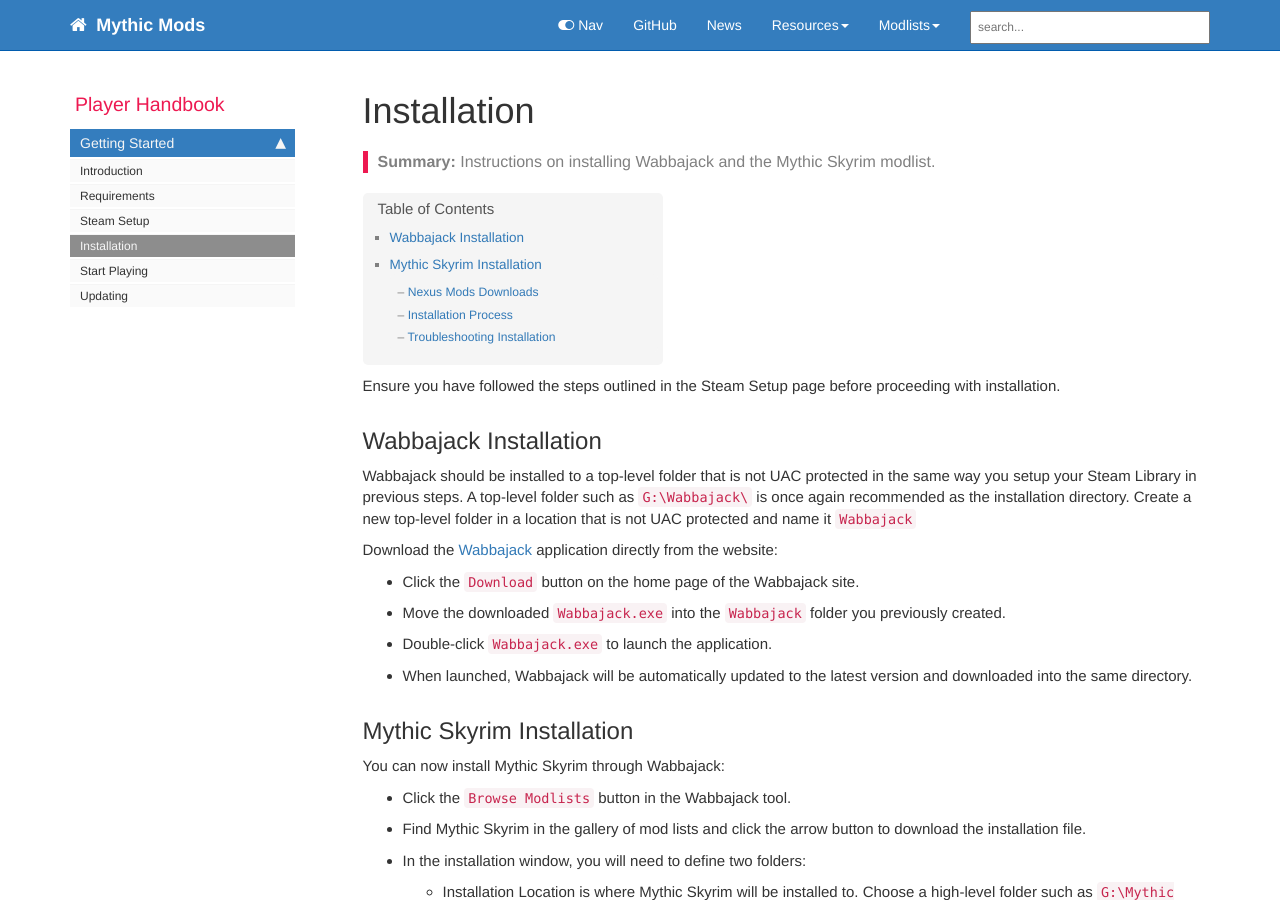
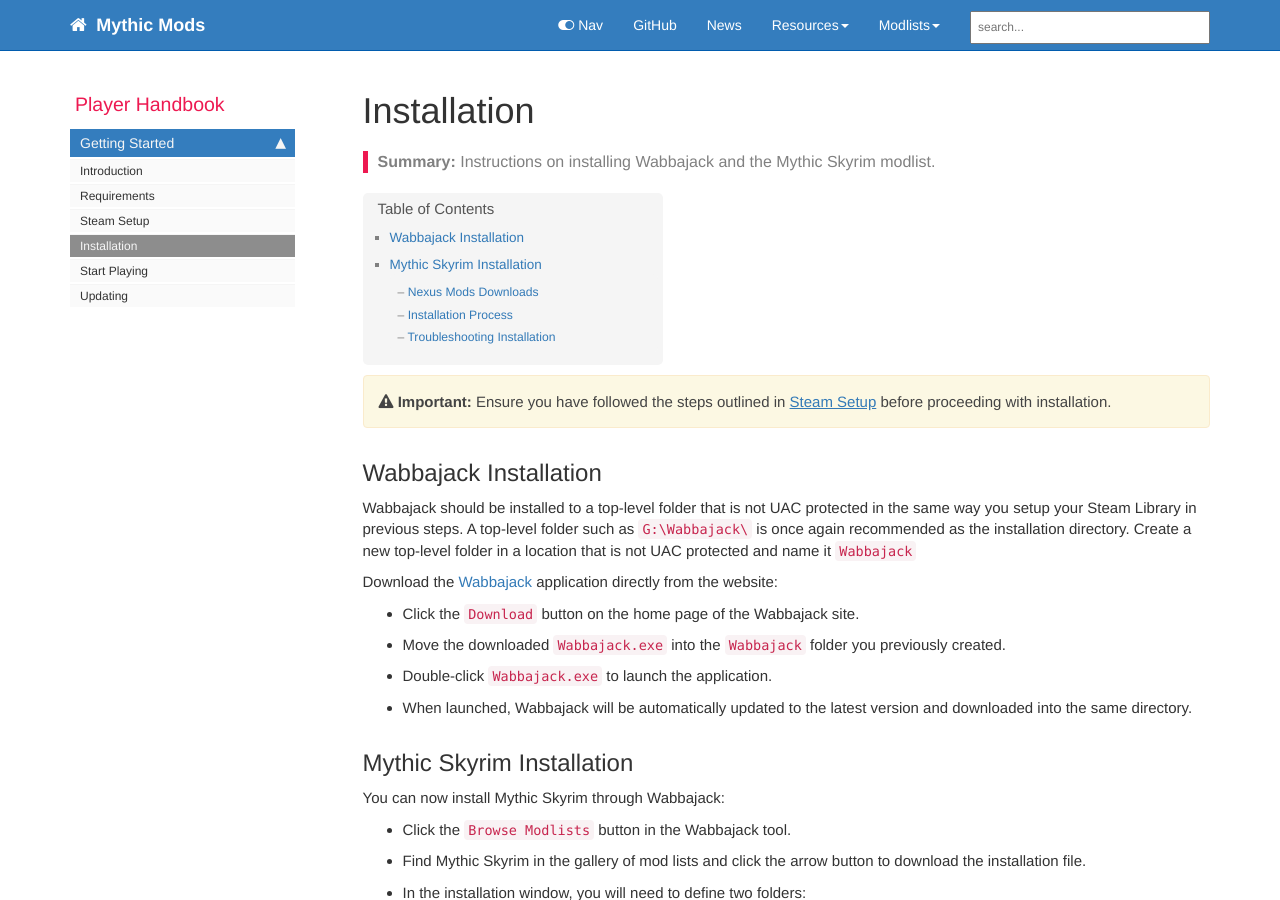
Before and after one commit to mythic-mods/mythic-mods.github.io, a Jekyll site: the page built from pages/mythic-skyrim/mythic-skyrim-installation.md, in a window 1280 px wide and 900 px high. Built offline with Jekyll 4.4.1, drawn with Linux system fonts in a browser that asks for light colours; comment, search, counter and statistics services are not loaded.

Commit message:
Update mythic-skyrim-installation.md

```diff
--- a/pages/mythic-skyrim/mythic-skyrim-installation.md
+++ b/pages/mythic-skyrim/mythic-skyrim-installation.md
@@ -6,7 +6,8 @@ permalink: mythic-skyrim-installation.html
 folder: mythic-skyrim
 summary: Instructions on installing Wabbajack and the Mythic Skyrim modlist.
 ---
-Ensure you have followed the steps outlined in the Steam Setup page before proceeding with installation.
+
+{% include important.html content="Ensure you have followed the steps outlined in [Steam Setup] before proceeding with installation." %}
 
 ## Wabbajack Installation
 Wabbajack should be installed to a top-level folder that is not UAC protected in the same way you setup your Steam Library in previous steps.
```
Also changed, not shown: other parts of pages/mythic-skyrim/mythic-skyrim-installation.md (+2 -0 lines).
